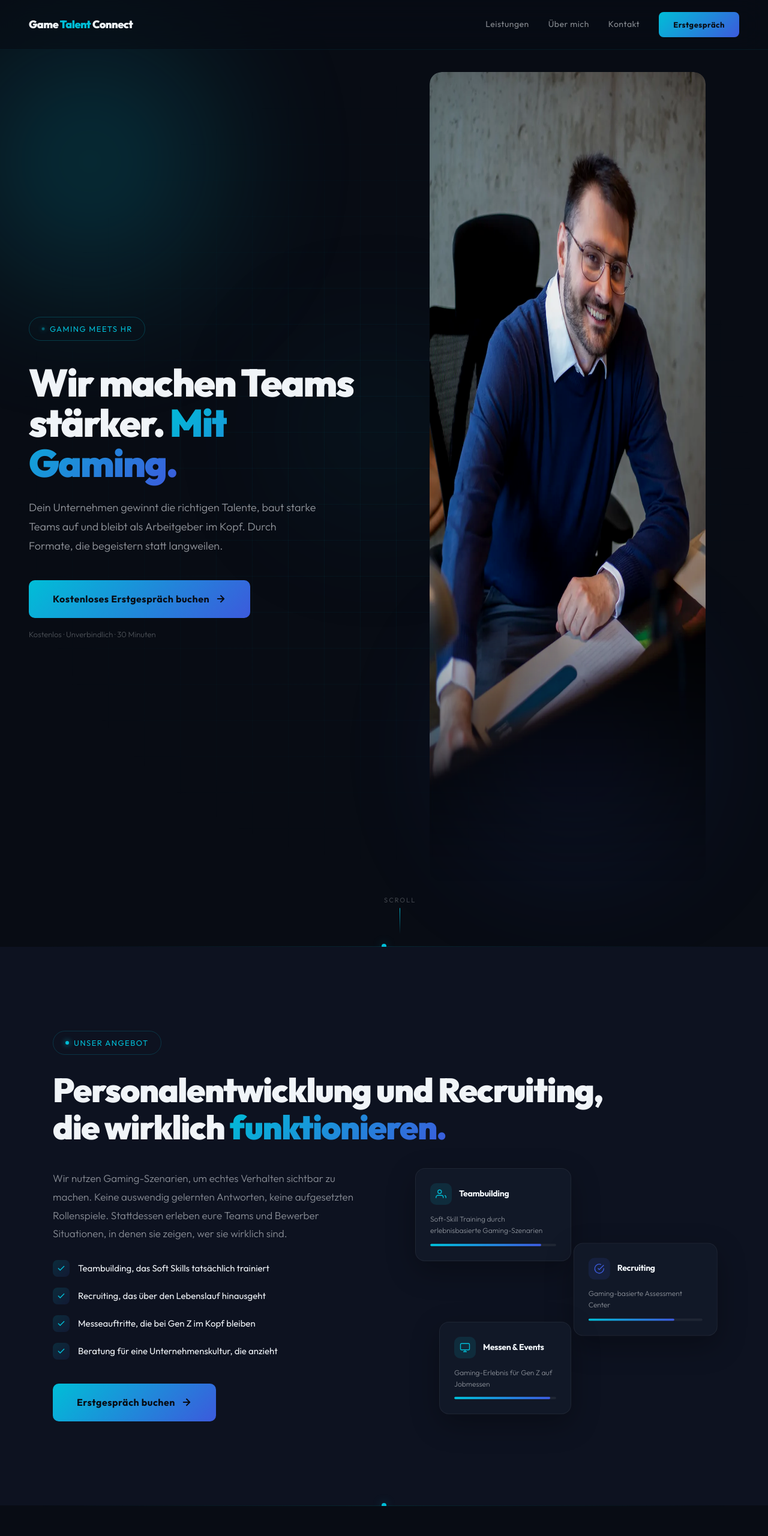
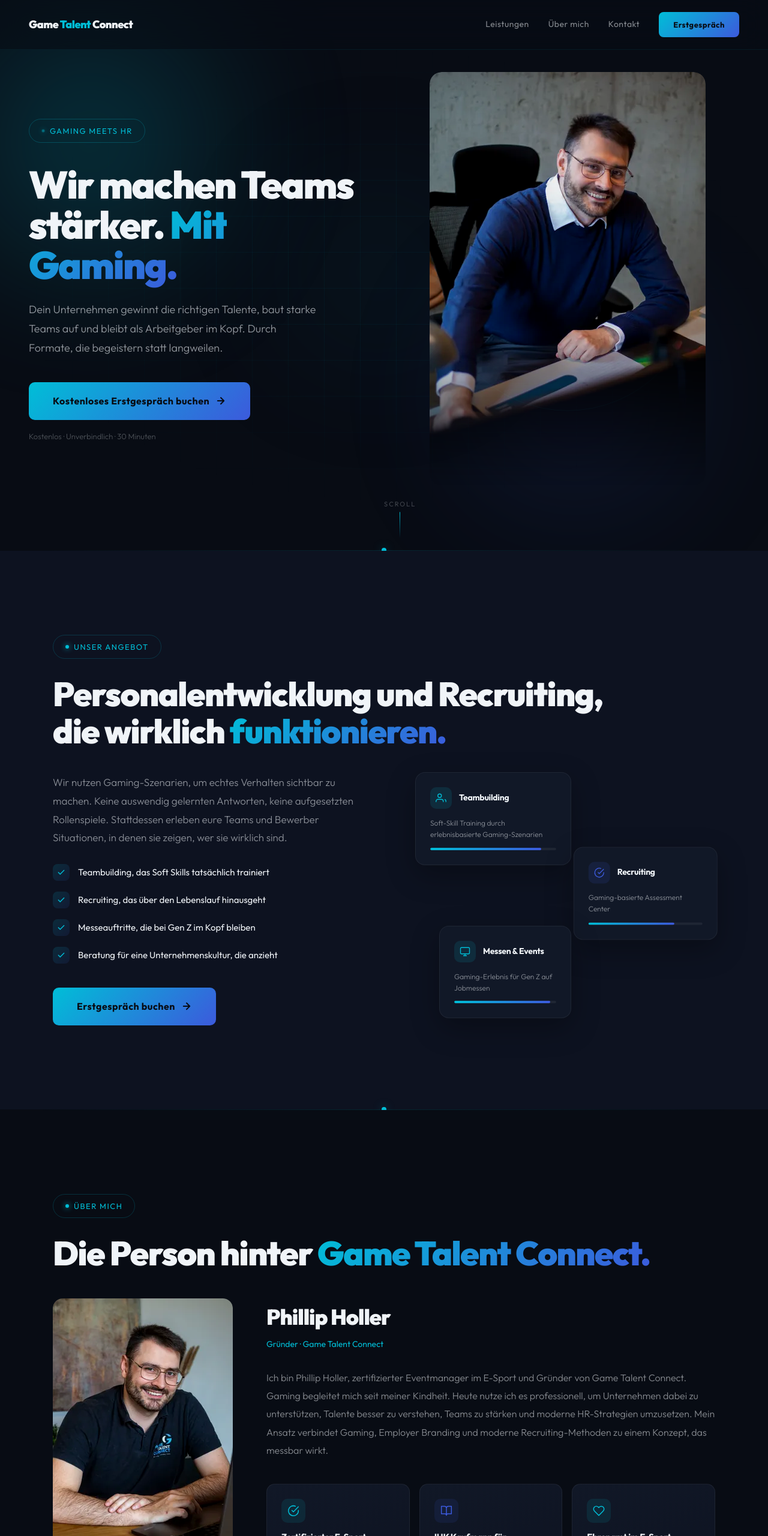
Before and after one commit to PhillipGTC/game-talent-connect, a website: page index.html in a window 1280 px wide. Shown: the top 2560 px of the page at 60% size. Drawn offline with Linux system fonts and the light colour scheme; a script that the page names is missing.

Commit message:
Fix image stretching by scaling to exact container widths (460px hero, 300px about)

```diff
--- a/index.html
+++ b/index.html
@@ -294,8 +294,8 @@
       <div class="portrait-wrapper">
         <div class="portrait-glow"></div><div class="portrait-arc"></div>
         <picture>
-          <source type="image/webp" srcset="images/phillip-hero-900w.webp">
-          <img class="portrait-img" src="images/phillip-hero-900w.jpg" alt="Phillip Holler" width="900" height="1349" loading="lazy" decoding="async">
+          <source type="image/webp" srcset="images/phillip-hero-460w.webp">
+          <img class="portrait-img" src="images/phillip-hero-460w.jpg" alt="Phillip Holler" width="460" height="689" loading="lazy" decoding="async">
         </picture>
       </div>
     </div>
@@ -338,8 +338,8 @@
     <div class="founder-intro">
       <div class="founder-img reveal reveal-d2">
         <picture>
-          <source type="image/webp" srcset="images/phillip-about-700w.webp">
-          <img src="images/phillip-about-700w.jpg" alt="Phillip Holler" width="700" height="1049" loading="lazy" decoding="async">
+          <source type="image/webp" srcset="images/phillip-about-300w.webp">
+          <img src="images/phillip-about-300w.jpg" alt="Phillip Holler" width="300" height="449" loading="lazy" decoding="async">
         </picture>
       </div>
       <div class="founder-right reveal reveal-d3">
```
Also changed, not shown: images/phillip-about-300w.jpg (added), images/phillip-about-300w.webp (added), images/phillip-about-700w.jpg (deleted), images/phillip-about-700w.webp (deleted), images/phillip-hero-460w.jpg (added), images/phillip-hero-460w.webp (added), images/phillip-hero-900w.jpg (deleted), images/phillip-hero-900w.webp (deleted).
